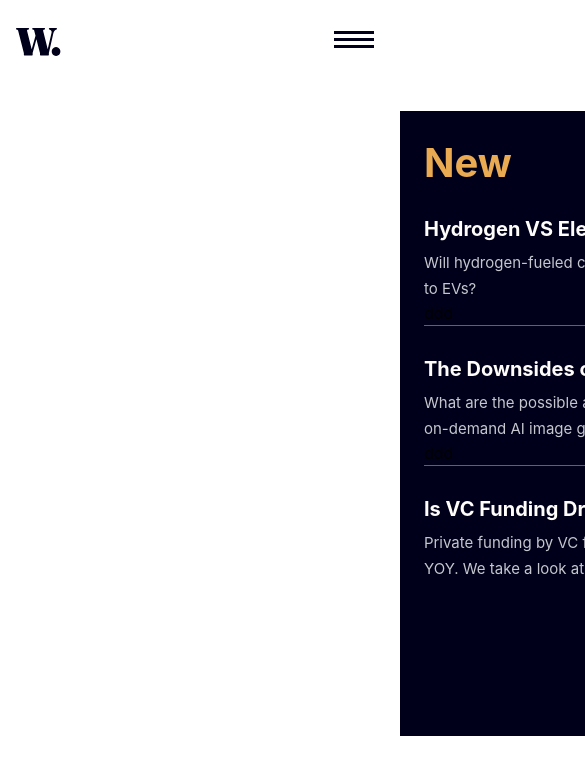
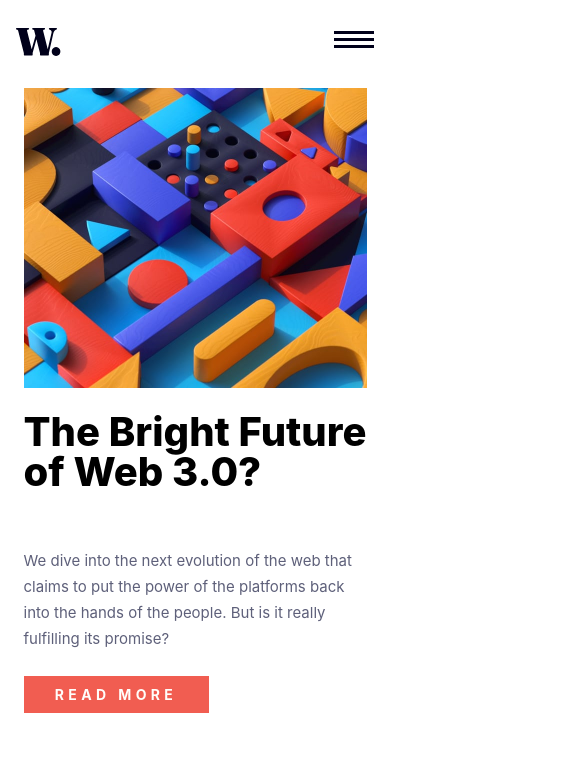
Before and after one commit to Tondejphajin/news-homepage, a React (Vite) app: page / in a window 390 px wide. Shown: the top 775 px of the page, 585 px wide, since content can reach past the window. Built offline with nearby package versions, Linux system fonts and the light colour scheme.

Commit message:
Update HeroSection component layout

```diff
--- a/src/components/HeroSection.tsx
+++ b/src/components/HeroSection.tsx
@@ -3,12 +3,12 @@ import NewSection from "./NewSection";
 
 export default function HeroSection() {
   return (
-    <main className="mt-[55.1px]">
-      <div className="grid grid-cols-[730px_350px] gap-[30px]">
-        <div className="w-[730px]">
+    <main className="mt-[32px] md:mt-[55.1px]">
+      <div className="grid grid-cols-[343px] md:grid-cols-[730px_350px] md:gap-[30px]">
+        <div className="w-[375px]">
           <Banner></Banner>
         </div>
-        <div className="w-[350px] bg-dark-space-blue">
+        <div className="mt-[64px] h-[489px] bg-dark-space-blue md:w-[350px]">
           <NewSection></NewSection>
         </div>
       </div>
```
